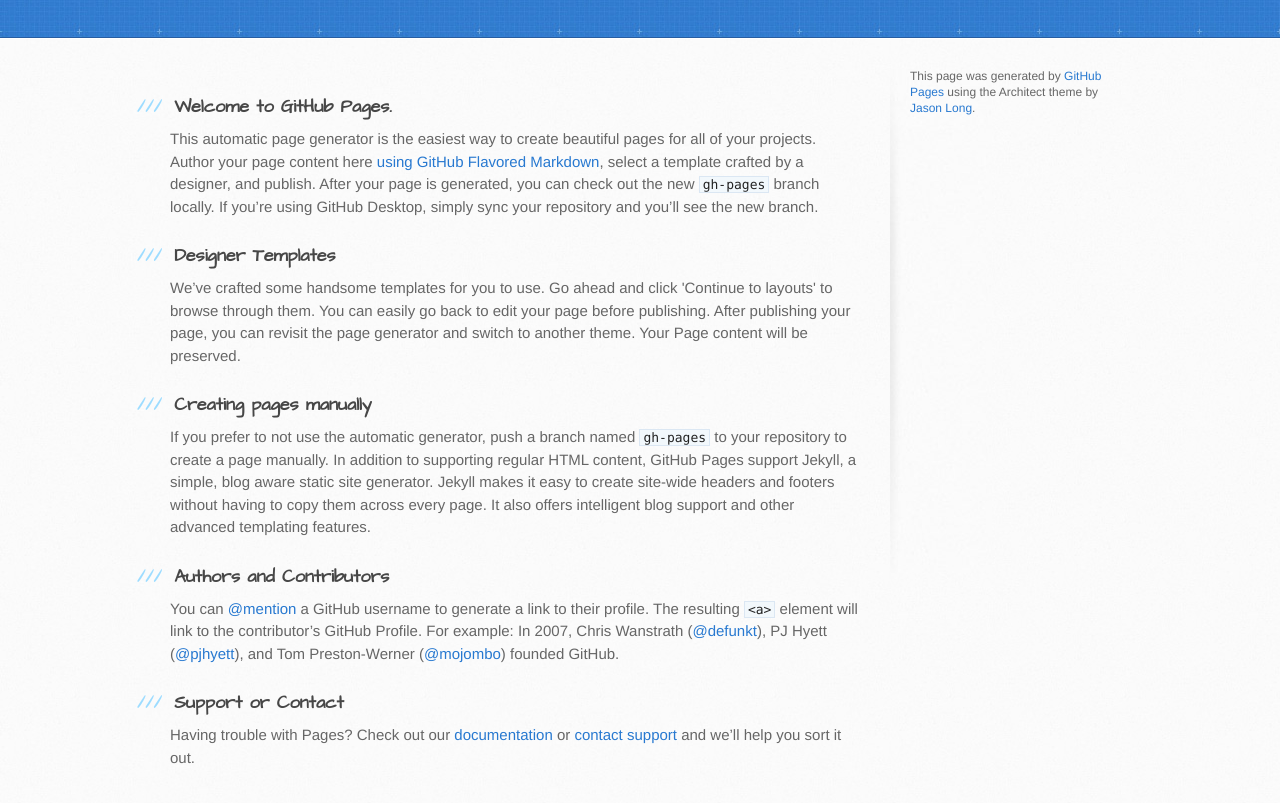
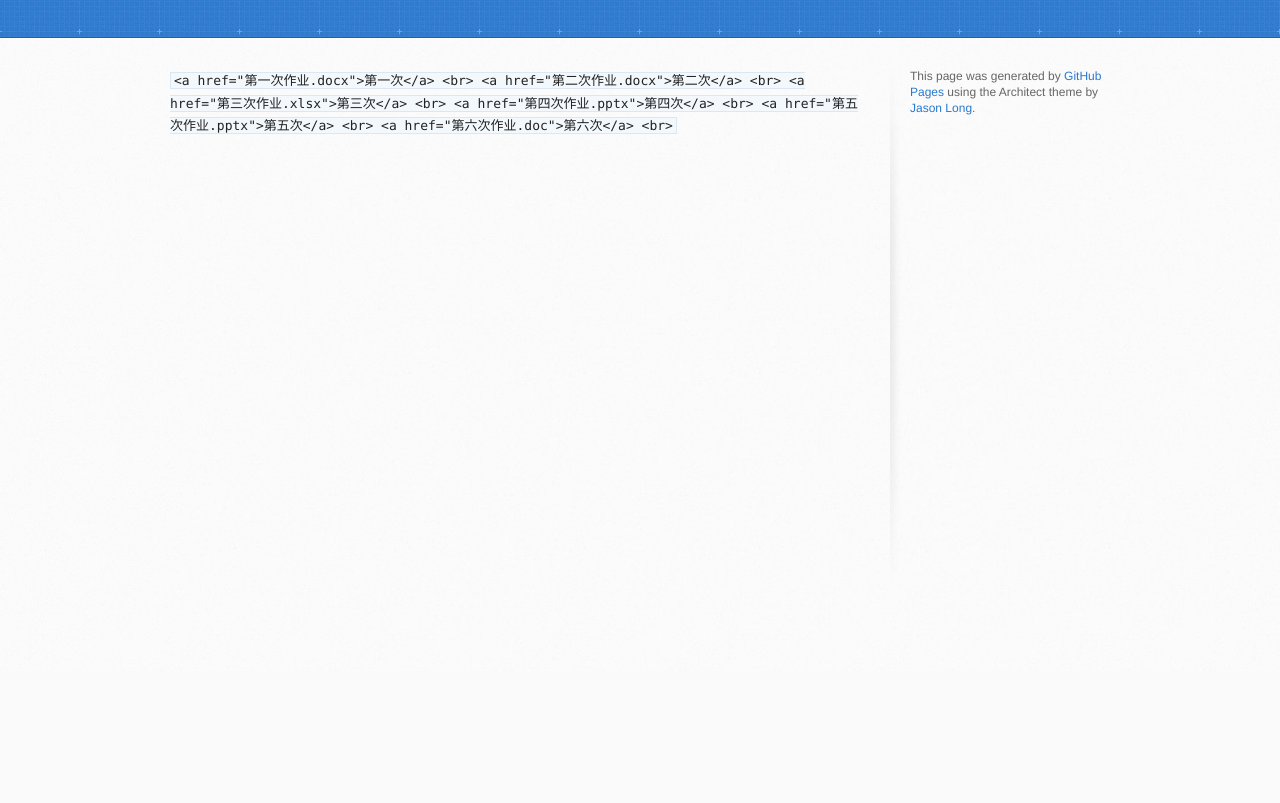
Before and after one commit to mj1602921290/mj1602921290.github.com, a plain HTML site: page index.html in a window 1280 px wide. Shown: the part 129-932 px from the top of the page. After the commit the page ends 800 px from the top, so only its background shows below. Drawn offline with Linux system fonts and the light colour scheme.

Commit message:
Replace master branch with page content via GitHub

```diff
--- a/index.html
+++ b/index.html
@@ -28,30 +28,18 @@
     <div id="content-wrapper">
       <div class="inner clearfix">
         <section id="main-content">
-          <h3>
-<a id="welcome-to-github-pages" class="anchor" href="#welcome-to-github-pages" aria-hidden="true"><span class="octicon octicon-link"></span></a>Welcome to GitHub Pages.</h3>
-
-<p>This automatic page generator is the easiest way to create beautiful pages for all of your projects. Author your page content here <a href="https://guides.github.com/features/mastering-markdown/">using GitHub Flavored Markdown</a>, select a template crafted by a designer, and publish. After your page is generated, you can check out the new <code>gh-pages</code> branch locally. If you’re using GitHub Desktop, simply sync your repository and you’ll see the new branch.</p>
-
-<h3>
-<a id="designer-templates" class="anchor" href="#designer-templates" aria-hidden="true"><span class="octicon octicon-link"></span></a>Designer Templates</h3>
-
-<p>We’ve crafted some handsome templates for you to use. Go ahead and click 'Continue to layouts' to browse through them. You can easily go back to edit your page before publishing. After publishing your page, you can revisit the page generator and switch to another theme. Your Page content will be preserved.</p>
-
-<h3>
-<a id="creating-pages-manually" class="anchor" href="#creating-pages-manually" aria-hidden="true"><span class="octicon octicon-link"></span></a>Creating pages manually</h3>
-
-<p>If you prefer to not use the automatic generator, push a branch named <code>gh-pages</code> to your repository to create a page manually. In addition to supporting regular HTML content, GitHub Pages support Jekyll, a simple, blog aware static site generator. Jekyll makes it easy to create site-wide headers and footers without having to copy them across every page. It also offers intelligent blog support and other advanced templating features.</p>
-
-<h3>
-<a id="authors-and-contributors" class="anchor" href="#authors-and-contributors" aria-hidden="true"><span class="octicon octicon-link"></span></a>Authors and Contributors</h3>
-
-<p>You can <a href="https://github.com/blog/821" class="user-mention">@mention</a> a GitHub username to generate a link to their profile. The resulting <code>&lt;a&gt;</code> element will link to the contributor’s GitHub Profile. For example: In 2007, Chris Wanstrath (<a href="https://github.com/defunkt" class="user-mention">@defunkt</a>), PJ Hyett (<a href="https://github.com/pjhyett" class="user-mention">@pjhyett</a>), and Tom Preston-Werner (<a href="https://github.com/mojombo" class="user-mention">@mojombo</a>) founded GitHub.</p>
-
-<h3>
-<a id="support-or-contact" class="anchor" href="#support-or-contact" aria-hidden="true"><span class="octicon octicon-link"></span></a>Support or Contact</h3>
-
-<p>Having trouble with Pages? Check out our <a href="https://help.github.com/pages">documentation</a> or <a href="https://github.com/contact">contact support</a> and we’ll help you sort it out.</p>
+          <p><code>&lt;a href="第一次作业.docx"&gt;第一次&lt;/a&gt;
+&lt;br&gt;
+&lt;a href="第二次作业.docx"&gt;第二次&lt;/a&gt;
+&lt;br&gt;
+&lt;a href="第三次作业.xlsx"&gt;第三次&lt;/a&gt;
+&lt;br&gt;
+&lt;a href="第四次作业.pptx"&gt;第四次&lt;/a&gt;
+&lt;br&gt;
+&lt;a href="第五次作业.pptx"&gt;第五次&lt;/a&gt;
+&lt;br&gt;
+&lt;a href="第六次作业.doc"&gt;第六次&lt;/a&gt;
+&lt;br&gt;</code></p>
         </section>
 
         <aside id="sidebar">
```
Also changed, not shown: params.json (+1 -1 lines).
